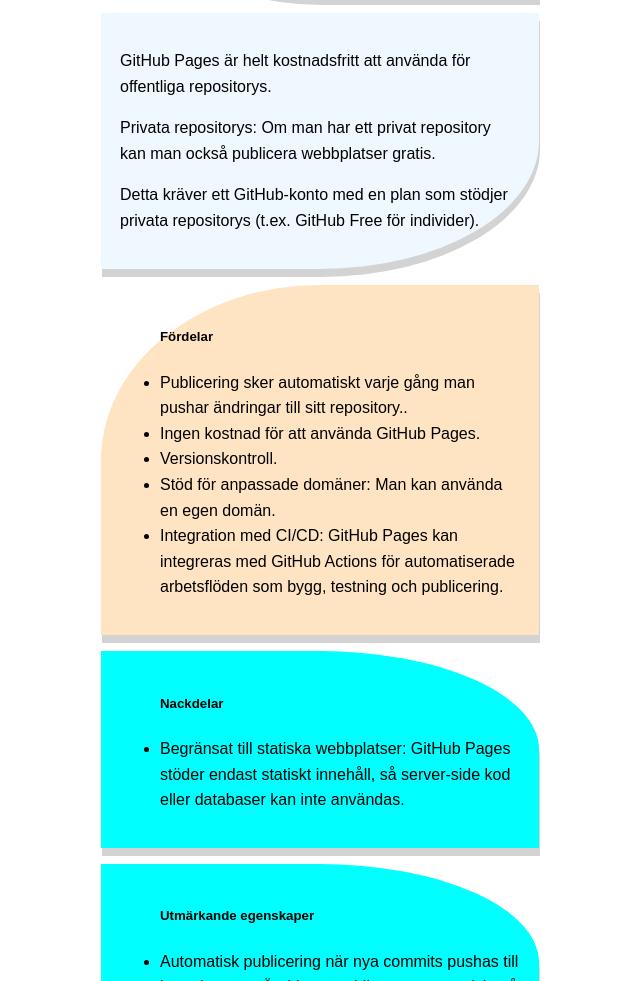
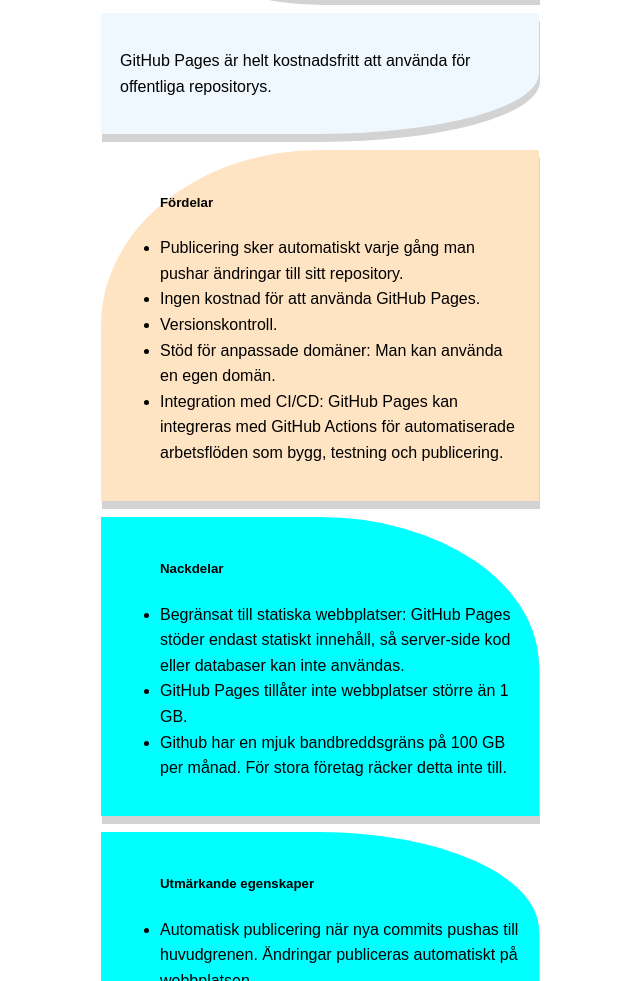
Before and after one commit to BrodinGustav/dt193g_mom1, a plain HTML site: page publicering.html in a window 1280 px wide. Shown: the part 1074-2055 px from the top of the page, without its empty margins (320-960 px from the left). Drawn offline with Linux system fonts and the light colour scheme.

Commit message:
Last commig

```diff
--- a/publicering.html
+++ b/publicering.html
@@ -51,15 +51,13 @@
 
             <div class="information_4">
                 <p>GitHub Pages är helt kostnadsfritt att använda för offentliga repositorys.</p>
-                <p>Privata repositorys: Om man har ett privat repository kan man också publicera webbplatser gratis.</p>
-                <p>Detta kräver ett GitHub-konto med en plan som stödjer privata repositorys (t.ex. GitHub Free för individer).</p>
             </div>
 
             <div class="information_5">
                 <ul>
                     <h5>Fördelar</h5>
                     <li>
-                        Publicering sker automatiskt varje gång man pushar ändringar till sitt repository..
+                        Publicering sker automatiskt varje gång man pushar ändringar till sitt repository.
                     </li>
                     <li>
                        Ingen kostnad för att använda GitHub Pages.
@@ -81,6 +79,12 @@
                 <h5>Nackdelar</h5>
                 <li>
                     Begränsat till statiska webbplatser: GitHub Pages stöder endast statiskt innehåll, så server-side kod eller databaser kan inte användas.
+                </li>
+                <li>
+                    GitHub Pages tillåter inte webbplatser större än 1 GB.
+                </li>
+                <li>
+                    Github har en mjuk bandbreddsgräns på 100 GB per månad. För stora företag räcker detta inte till.
                 </li>
             </ul>
             </div>
```
